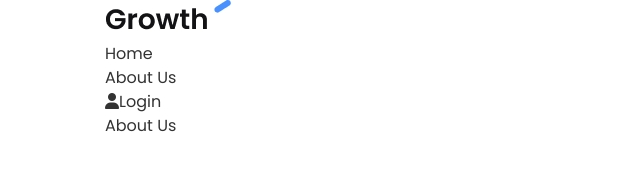
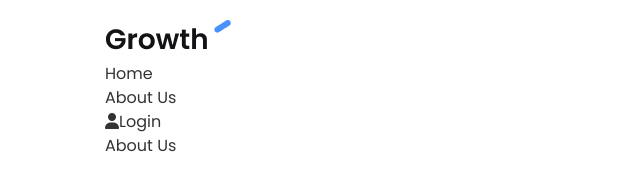
Before and after one commit to Joaquin121121/HTMLAndCSS, a plain HTML site: page index.html in a window 1280 px wide. Shown: the whole page, without its empty margins (0-640 px from the left). Drawn offline with Linux system fonts and the light colour scheme.

Commit message:
Update hasta minuto 25 (me mandaron a hacer curso de FlexBox)

```diff
--- a/style.css
+++ b/style.css
@@ -27,6 +27,12 @@ img {
     max-width: 100%; /* Se queda adentro del div que la contiene */
 }
 
+/* Navbar */
+.navbar {
+    background: #fff;
+    padding: 20px;
+}
+
 /* Utility Classes */
 /* Dado que hay containers de distintas dimensiones (unos mas angostos
 que otros), creamos subclase dentro de container (small container) */
```
Also changed, not shown: notas.txt.
